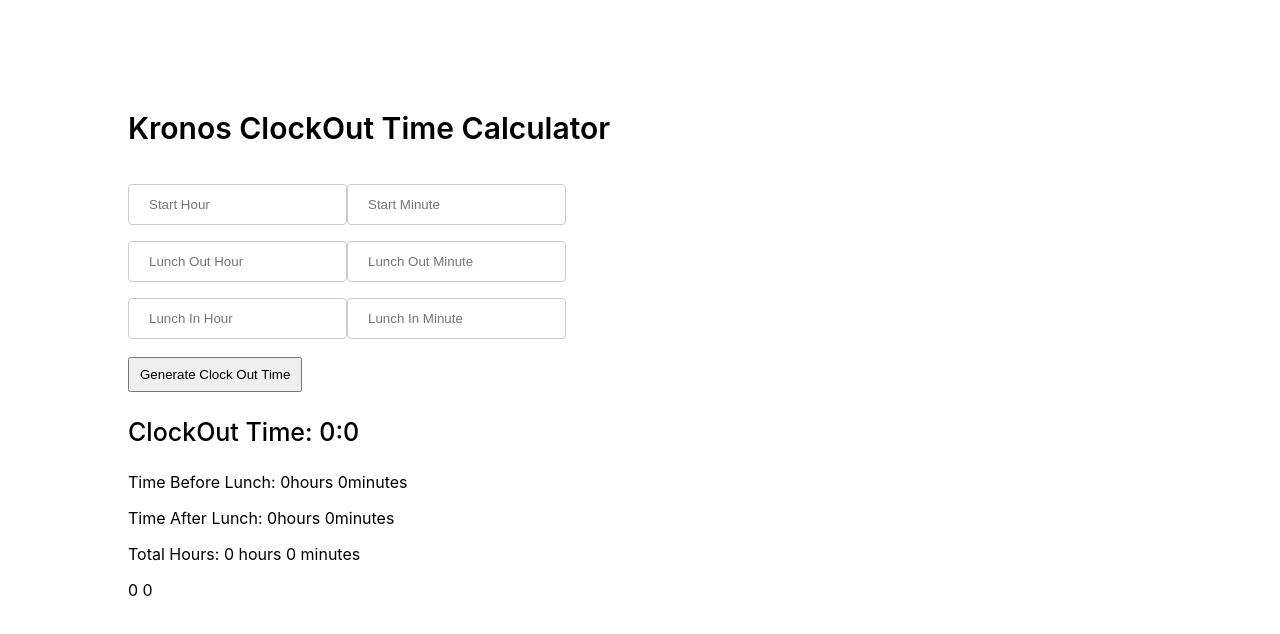
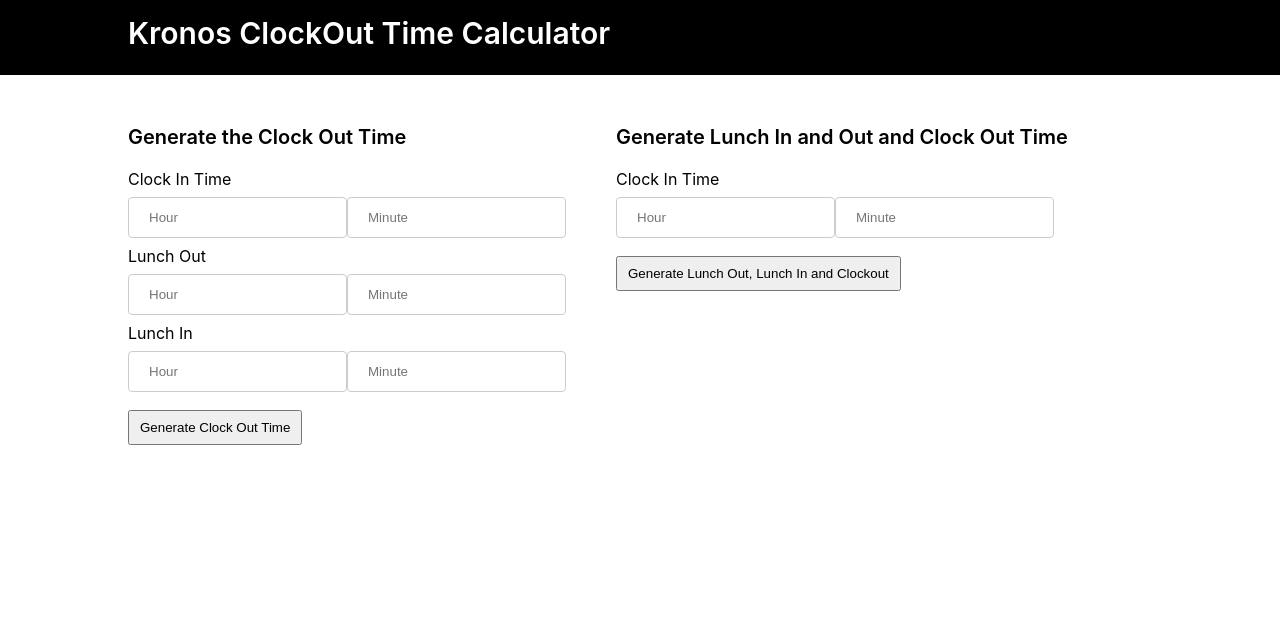
Before and after one commit to birajkhatiwada/kronosTimeCalculator, a React (Create React App) app: page / in a window 1280 px wide. Shown: the top 634 px of the page. Built offline with nearby package versions, Linux system fonts and the light colour scheme.

Commit message:
successfully applied algorithm for generating lunch Out, lunch In, and clock out time case, and worked on displayign the errors

```diff
--- a/src/App.css
+++ b/src/App.css
@@ -1,13 +1,44 @@
-.App{
+.title{
+    background-color: #000000;
+    color: white;
+    margin-top: 0;
+    height: 60px;
+    padding: 15px 0px 0px 10vw;
+}
+
+.main-container{
     display: flex;
     flex-direction: column;
-    margin: 10vh 0 0 10vw;
+    margin: 3vh 0 0 10vw;
+}
+
+
+
+.containers{
+    display: inline-flex;
+}
+
+.container-title{
+    font-size: 20px;
+    font-weight: 600;
+}
+
+.generateall-container{
+    margin-left: 50px;
 }
 
 .title{
     font-size: 30px;
     font-weight: 600;
 
+}
+
+.error{
+    margin-bottom: 15px;
+    width: 410px;
+    padding: 10px;
+    background-color: black;
+    color: rgb(255, 10, 10);
 }
 
 input{
@@ -21,6 +52,7 @@
 button{
     padding: 8px 10px;
     margin-top: 10px;
+    margin-bottom: 10px;
     cursor: pointer;
 }
 
@@ -32,3 +64,26 @@
     font-size: 25px;
     font-weight: 450;
 }
+
+.time-index{
+    font-size: 20px;
+    font-weight: 500;
+}
+
+.output{
+    background-color: rgb(0, 0, 0);
+    color: green;
+    width: 370px;
+    padding: 1px 30px 1px 30px;
+    margin-top: 10px;
+    margin-bottom: 10px;
+}
+
+
+.about{
+    margin: 20vh 0  0;
+    padding-left: 10vw;
+    /* height: 25vh; */
+    /* background-color: black; */
+    /* color: blanchedalmond; */
+}
--- a/src/App.js
+++ b/src/App.js
@@ -1,21 +1,43 @@
-import React, {useState, useEffect} from "react";
+// import { div } from "prelude-ls";
+import React, {useState} from "react";
 import './App.css'
 
 function App() {
   const [clockOutHour, setClockOutHour] = useState(0)
   const [clockOutMinute, setClockOutMinute] = useState(0)
+  const [clockOutHour2, setClockOutHour2] = useState(0)
+  const [clockOutMinute2, setClockOutMinute2] = useState(0)
+
   const [clockInHour, setClockInHour] = useState(0)
   const [clockInMinute, setClockInMinute] = useState(0)
   const [lunchOutHour, setLunchOutHour] = useState(0)
   const [lunchOutMinute, setLunchOutMinute] = useState(0)
   const [lunchInHour, setLunchInHour] = useState(0)
   const [lunchInMinute, setLunchInMinute] = useState(0)
+
+
+  const [clockInHour2, setClockInHour2] = useState(0)
+  const [clockInMinute2, setClockInMinute2] = useState(0)
+  const [lunchOutHour2, setLunchOutHour2] = useState(0)
+  const [lunchOutMinute2, setLunchOutMinute2] = useState(0)
+  const [lunchInHour2, setLunchInHour2] = useState(0)
+  const [lunchInMinute2, setLunchInMinute2] = useState(0)
+
   const [beforeLunchHour, setBeforeLunchHour] = useState(0)
   const [beforeLunchMinute, setBeforeLunchMinute] = useState(0)
   const [afterLunchHour, setAfterLunchHour] = useState(0)
   const [afterLunchMinute, setAfterLunchMinute] = useState(0)
   const [totalHours, setTotalHours] = useState(0)
   const[totalMinutes, setTotalMinutes] = useState(0)
+  const [restTime, setRestTime] = useState(false);
+  const [clockOutTime, setClockOutTime] = useState(false);
+
+
+  const [isError, setIsError] = useState(false);
+  const [isError2, setIsError2] = useState(false);
+  const [errorMessage, setErrorMessage] = useState("");
+  const [errorMessage2, setErrorMessage2] = useState("");
+
 
 
   const militaryTimeMap = new Map();
@@ -25,7 +47,12 @@
   militaryTimeMap.set(4, 16);
   militaryTimeMap.set(5, 17);
   militaryTimeMap.set(6, 18);
-
+  militaryTimeMap.set(7, 19);
+  militaryTimeMap.set(8, 20);
+  militaryTimeMap.set(9, 21);
+  militaryTimeMap.set(10, 22);
+  militaryTimeMap.set(11, 23);
+  militaryTimeMap.set(12, 24);
 
   const nonMilitaryTimeMap = new Map();
   nonMilitaryTimeMap.set(13, 1);
@@ -34,35 +61,42 @@
   nonMilitaryTimeMap.set(16, 4);
   nonMilitaryTimeMap.set(17, 5);
   nonMilitaryTimeMap.set(18, 6);
+  nonMilitaryTimeMap.set(19, 7);
+  nonMilitaryTimeMap.set(20, 8);
+  nonMilitaryTimeMap.set(21, 9);
+  nonMilitaryTimeMap.set(22, 10);
+  nonMilitaryTimeMap.set(23,11);
+  nonMilitaryTimeMap.set(24, 12);
 
 
-
-  useEffect(()=>{
-    console.log(clockInMinute);
-  }, [beforeLunchHour])
-
-  // function handlesetClockOutHour(){
-  //   setClockOutHour('2');
-  // }
-
   function handleSetClockInHour(e){
-
     if(Number(e.target.value) < 7){
       setClockInHour(militaryTimeMap.get(Number(e.target.value)));
     }else{
       setClockInHour(Number(e.target.value));
-
     }
-
-    // console.log(clockOut + clockInHour)
-    // setClockOutHour(Number(e.target.value)+lunchInHour+lunchOutHour)
-    // console.log(clockOut)
   }
 
   function handleSetClockInMinute(e){
     setClockInMinute(Number(e.target.value));
 
   }
+
+
+  /// handling clock in time for second container////////////
+  function handleSetClockInHour2(e){
+    if(Number(e.target.value) < 7){
+      setClockInHour2(militaryTimeMap.get(Number(e.target.value)));
+    }else{
+      setClockInHour2(Number(e.target.value));
+    }
+  }
+  function handleSetClockInMinute2(e){
+    setClockInMinute2(Number(e.target.value));
+  }
+  ////////////////////////////////////////////////////////////
+
+
 
   function handleSetLunchInHour(e){
     if(Number(e.target.value) < 7){
@@ -92,65 +126,155 @@
 
 
   function handleGenerateClockOut(){
-    if(clockInHour === 0 || clockInMinute === 0 || lunchInHour === 0 || lunchInMinute === 0 || lunchOutHour === 0 || lunchInMinute === 0 ){
-      console.log("error")
+
+    //clears the div for restTime calculation hours
+    setIsError(false);
+    // setRestTime(false);
+    setClockOutTime(true);
+    if(handleError()){return;}
+
+
+    //Algorithm to calculate the clockout time
+    var [tempClockInHour, tempClockInMinute] = handleTempClockInTimeForEdgeCase(clockInHour, clockInMinute);
+    // time before the lunch
+    var [timeBeforeLunchInHour, timeBeforeLunchInMinute] = subtractTime(60*lunchOutHour + lunchOutMinute, 60*tempClockInHour + tempClockInMinute);
+    console.log(timeBeforeLunchInHour, timeBeforeLunchInMinute);
+    setBeforeLunchHour(timeBeforeLunchInHour);
+    setBeforeLunchMinute(timeBeforeLunchInMinute);
+    console.log(beforeLunchHour, beforeLunchMinute);
+    //calculate time needed after the lunch
+    var [timeAfterLunchInHour, timeAfterLunchInMinute] = subtractTime(480, timeBeforeLunchInHour*60+timeBeforeLunchInMinute);
+    console.log(timeAfterLunchInHour, timeAfterLunchInMinute);
+    setAfterLunchHour(timeAfterLunchInHour);
+    setAfterLunchMinute(timeAfterLunchInMinute);
+    console.log(afterLunchHour, afterLunchMinute);
+    //cacluate the total hours worked
+    var [totalhours, totalminutes] = addTime((timeBeforeLunchInHour+timeAfterLunchInHour)*60, timeBeforeLunchInMinute+timeAfterLunchInMinute);
+    setTotalHours(totalhours);
+    setTotalMinutes(totalminutes);
+    console.log(totalHours, totalMinutes);
+    //calculate the clock out time
+    var [clockoutTimeInHour, clockoutTimeInMinute] = addTime(timeAfterLunchInHour*60+timeAfterLunchInMinute, lunchInHour*60+lunchInMinute);
+    setClockOutHour(clockoutTimeInHour > 12 ? nonMilitaryTimeMap.get(clockoutTimeInHour): clockoutTimeInHour);
+    setClockOutMinute(clockoutTimeInMinute);
+    console.log(clockInMinute);
   }
 
-    var tempClockInHour = clockInHour;
-    var tempClockInMinute = clockInMinute;
 
-    var value = 0;
+
+  /// handle generating the rest of the time punches like
+  /// lunch in and lunch out, clock out
+  function handleGenerateRestTime(){
+    //enables the space to show the hours
+    setIsError2(false);
+    setRestTime(true);
+    // setClockOutTime(false);
+    if(handleError2()){return;}
+
+
+    ///Algorithm to calculate the lunch out, lunch in and clockout time
+    var [tempClockInHour, tempClockInMinute] = handleTempClockInTimeForEdgeCase(clockInHour2, clockInMinute2);
+    const [lunchouthour, lunchoutminute] = addTime((tempClockInHour+4)*60, tempClockInMinute);
+    setLunchOutHour2(lunchouthour > 12? nonMilitaryTimeMap.get(lunchouthour): lunchouthour);
+    setLunchOutMinute2(lunchoutminute);
+    const [lunchinhour, lunchinminute] = addTime((lunchouthour)*60, lunchoutminute+31);
+    setLunchInHour2(lunchinhour > 12 ? nonMilitaryTimeMap.get(lunchinhour): lunchinhour);
+    setLunchInMinute2(lunchinminute);
+    const [clockouthour, clockoutminute] = addTime((lunchinhour+4)*60, lunchinminute);
+    setClockOutHour2(clockouthour > 12 ? nonMilitaryTimeMap.get(clockouthour): clockouthour);
+    setClockOutMinute2(clockoutminute);
+  }
+
+
+
+
+  //////////////////////////////////////////Helper Functions///////////////////////////////////
+
+  //Error Handling//
+  function handleError(){
+    var errorMsg = "Error! incorrect input! minutes field shouldn't be less than 0 or greater than 59!";
+    if(clockInHour === 0 || lunchInHour === 0 || lunchOutHour === 0){
+      console.log("error")
+      setErrorMessage("Error! hour input field shouldn't be 0!");
+      errorSetterHelper();
+      return true;
+    }
+    if(clockInMinute > 59 || clockInMinute < 0 || lunchInMinute < 0 || lunchInMinute > 59 ||
+      lunchOutMinute < 0 || lunchOutMinute > 59){
+      console.log("here");
+      setErrorMessage(errorMsg);
+      errorSetterHelper();
+      return true;
+    }
+    var[lunchHour, lunchMin] = subtractTime(lunchInHour*60+lunchInMinute, lunchOutHour*60+lunchOutMinute);
+    var timeInMinutes = lunchHour*60+lunchMin;
+    if(timeInMinutes < 0){
+      setErrorMessage("Error! lunch out time can't be after lunch in time");
+      errorSetterHelper();
+      return true;
+    }
+    if(timeInMinutes < 31){
+      setErrorMessage("Error! lunch break shouldn't be less than 31 minutes!");
+      errorSetterHelper();
+      return true;
+    }
+    return false;
+  }
+
+  function handleError2(){
+    var errorMsg = "Error! incorrect input! minutes field shouldn't be less than 0 or greater than 59!";
+    if(clockInHour2 === 0){
+      console.log("here");
+      setErrorMessage2("Error! clock in Hour is empty!");
+      errorSetterHelper2();
+      return true;
+    }
+    if(clockInMinute2 < 0 || clockInMinute2 > 59){
+      setErrorMessage2(errorMsg);
+      errorSetterHelper2();
+      return true;
+    }
+    return false;
+  }
+
+
+  function errorSetterHelper(){
+    setIsError(true);
+    setClockOutTime(false);
+    // setRestTime(false);
+  }
+
+
+  function errorSetterHelper2(){
+    setIsError2(true);
+    // setClockOutTime(false);
+    setRestTime(false);
+  }
+  /////////////////////////////
+
+
+
+  function handleTempClockInTimeForEdgeCase(inHour, inMinute){
+    var tempClockInHour = inHour;
+    var tempClockInMinute = inMinute;
      //check for the edge case (8:55am to 9:05 is taken as just 9:00)
-    if(clockInHour === 8){
-      if(clockInMinute > 54){
+     if(tempClockInHour === 8){
+      if(tempClockInMinute > 54){
         tempClockInHour = 9;
         tempClockInMinute = 0;
         console.log(tempClockInMinute);
       }
     }
 
-    console.log(clockInMinute);
-    if(clockInHour === 9){
-      if(clockInMinute <= 5){
+    // console.log(clockInMinute);
+    if(tempClockInHour === 9){
+      if(tempClockInMinute <= 5){
         console.log("here");
         tempClockInMinute = 0;
       }
     }
 
-    // time before the lunch
-    var [timeBeforeLunchInHour, timeBeforeLunchInMinute] = subtractTime(60*lunchOutHour + lunchOutMinute, 60*tempClockInHour + tempClockInMinute);
-    console.log(timeBeforeLunchInHour, timeBeforeLunchInMinute);
-    setBeforeLunchHour(timeBeforeLunchInHour);
-    setBeforeLunchMinute(timeBeforeLunchInMinute);
-
-    console.log(beforeLunchHour, beforeLunchMinute);
-
-    //calculate time needed after the lunch
-    var [timeAfterLunchInHour, timeAfterLunchInMinute] = subtractTime(480, timeBeforeLunchInHour*60+timeBeforeLunchInMinute);
-    console.log(timeAfterLunchInHour, timeAfterLunchInMinute);
-    setAfterLunchHour(timeAfterLunchInHour);
-    setAfterLunchMinute(timeAfterLunchInMinute);
-
-    console.log(afterLunchHour, afterLunchMinute);
-
-    //cacluate the total hours worked
-    var [totalhours, totalminutes] = addTime((timeBeforeLunchInHour+timeAfterLunchInHour)*60, timeBeforeLunchInMinute+timeAfterLunchInMinute);
-
-    setTotalHours(totalhours);
-    setTotalMinutes(totalminutes);
-
-    console.log(totalHours, totalMinutes);
-
-    //calculate the clock out time
-    var [clockoutTimeInHour, clockoutTimeInMinute] = addTime(timeAfterLunchInHour*60+timeAfterLunchInMinute, lunchInHour*60+lunchInMinute);
-    if(clockoutTimeInHour > 12){
-        setClockOutHour(nonMilitaryTimeMap.get(clockoutTimeInHour));
-    }else{
-      setClockOutHour(clockoutTimeInHour);
-    }
-    setClockOutMinute(clockoutTimeInMinute);
-
-    console.log(clockInMinute);
+    return [tempClockInHour, tempClockInMinute];
   }
 
 
@@ -175,48 +299,93 @@
   return (
     <div className="App">
       <p className="title">Kronos ClockOut Time Calculator</p>
-      <div className="clockin">
-          <input className="hour" placeholder="Start Hour" type="number" onChange={handleSetClockInHour}/>
-          <input className="minute" placeholder="Start Minute" type="number" onChange={handleSetClockInMinute} />
+      <div className="main-container">
+        <div className="containers">
+          <div className="generateclockout-container">
+            <p className="container-title">Generate the Clock Out Time</p>
+            <div className="clocking">
+              <div>Clock In Time</div>
+              <input className="hour" placeholder="Hour" type="number" onChange={handleSetClockInHour}/>
+              <input className="minute" placeholder="Minute" type="number" onChange={handleSetClockInMinute} />
             </div>
             <div className="lunchOut">
-          <input className="hour"   placeholder="Lunch Out Hour" type="number" onChange={handleSetLunchOutHour} />
-          <input className="minute"  placeholder="Lunch Out Minute"  type="number" onChange={handleSetLunchOutMinute}/>
+              <div>Lunch Out</div>
+              <input className="hour"   placeholder="Hour" type="number" onChange={handleSetLunchOutHour} />
+              <input className="minute"  placeholder="Minute"  type="number" onChange={handleSetLunchOutMinute}/>
             </div>
             <div className="lunchIn">
-          <input className="hour"  placeholder="Lunch In Hour" type="number" onChange={handleSetLunchInHour} />
-          <input className="minute" placeholder="Lunch In Minute" type="number" onChange={handleSetLunchInMinute}/>
+              <div>Lunch In</div>
+              <input className="hour"  placeholder="Hour" type="number" onChange={handleSetLunchInHour} />
+              <input className="minute" placeholder="Minute" type="number" onChange={handleSetLunchInMinute}/>
             </div>
             <div className="clockOut">
               <button onClick={handleGenerateClockOut} >Generate Clock Out Time</button>
-          <p className="clockout">ClockOut Time: {clockOutHour}:{clockOutMinute}</p>
+              {clockOutTime === true ? (
+                <div className="output">
+                  <p className="clockout">ClockOut Time:  {clockOutHour.toString().length === 1? ""+0+clockOutHour: clockOutHour}:
+                    {clockOutMinute.toString().length === 1? ""+0+clockOutMinute: clockOutMinute}</p>
                   <p>Time Before Lunch: {beforeLunchHour}hours {beforeLunchMinute}minutes</p>
                   <p>Time After Lunch: {afterLunchHour}hours {afterLunchMinute}minutes</p>
                   <p>Total Hours: {totalHours} hours {totalMinutes} minutes</p>
 
-          <p>{clockInHour} {clockInMinute}</p>
-          {/* <input type="number" className="hour" value={clockOutHour} placeholder="ClockOut Hour"/>
-          <input type="number" className="minute" value={clockOutMinute} placeholder="ClockOut Min" /> */}
+                  {/* <p>{clockInHour} {clockInMinute}</p> */}
+                </div>
+              ):(
+                <div></div>
+              )}
+              {isError === true? (
+                <div className="error">
+                  {errorMessage}
+                </div>
+              ):(
+                <div></div>
+              )}
+            </div>
           </div>
 
+
+          <div className="generateall-container">
+            <p className="container-title">Generate Lunch In and Out and Clock Out Time</p>
+            <div className="clocking">
+              <div>Clock In Time</div>
+              <input className="hour" placeholder="Hour" type="number" onChange={handleSetClockInHour2}/>
+              <input className="minute" placeholder="Minute" type="number" onChange={handleSetClockInMinute2} />
+              <div>
+                <button onClick={handleGenerateRestTime} >Generate Lunch Out, Lunch In and Clockout </button>
+              </div>
+              {restTime === true ? (<div className="output">
+                <p>Based on the clock in time above, here is your normal time punches:</p>
+                <p className="time-index">Lunch Out: {lunchOutHour2.toString().length === 1? ""+0+lunchOutHour2: lunchOutHour2}:
+                    {lunchOutMinute2.toString().length === 1? ""+0+lunchOutMinute2: lunchOutMinute2}</p>
+                <p className="time-index">Lunch In: {lunchInHour2.toString().length === 1? ""+0+lunchInHour2: lunchInHour2}:
+                    {lunchInMinute2.toString().length === 1? ""+0+lunchInMinute2: lunchInMinute2}</p>
+                <p className="time-index">Clock Out: {clockOutHour2.toString().length === 1? ""+0+clockOutHour2: clockOutHour2}:
+                    {clockOutMinute2.toString().length === 1? ""+0+clockOutMinute2: clockOutMinute2}</p>
+                <p>if you have different lunch out and lunch in punches please use the "generate clock out time" button!</p>
+              </div>
+              ):(
+                <div></div>
+              )}
+              {isError2 === true? (
+                <div className="error">
+                  {errorMessage2}
+                </div>
+              ):(
+                <div></div>
+              )}
+            </div>
+          </div>
+        </div>
+
+      </div>
+
+      {/* <div className="about">
+        <p>What works:</p>
+        <p>Use this to calculate what time to clock out </p>
+      </div> */}
     </div>
   );
 }
 
 
-
-
-
-
-
-
-
-
-
-
-
-
-
-
-
 export default App;
--- a/src/index.css
+++ b/src/index.css
@@ -5,6 +5,8 @@
     sans-serif;
   -webkit-font-smoothing: antialiased;
   -moz-osx-font-smoothing: grayscale;
+
+  /* background-color: burlywood; */
 }
 
 code {
```
Lines whose indentation alone changed are shown as unchanged.
